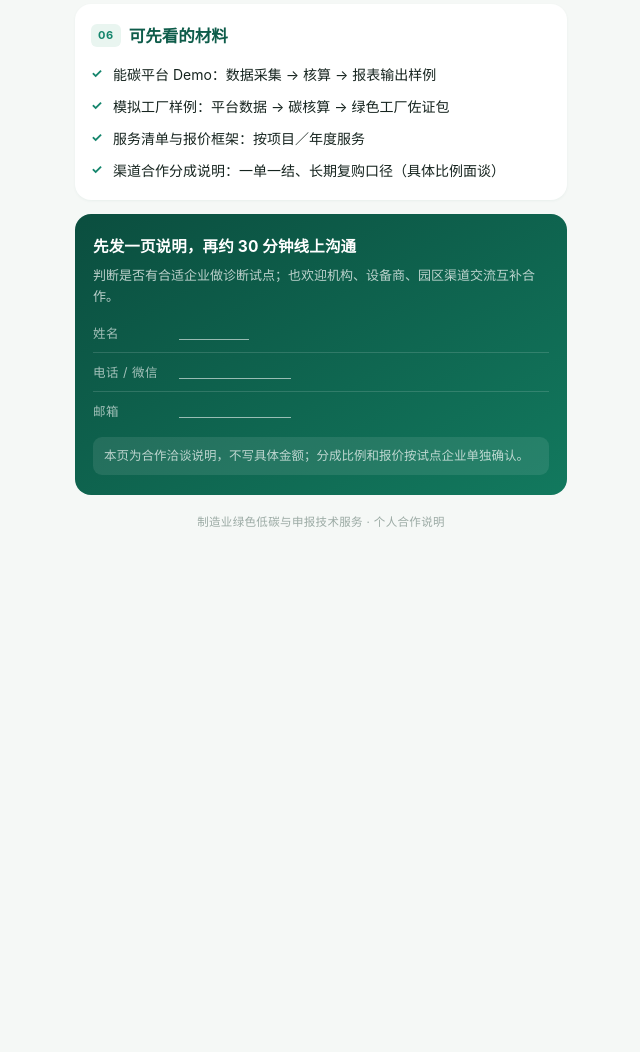
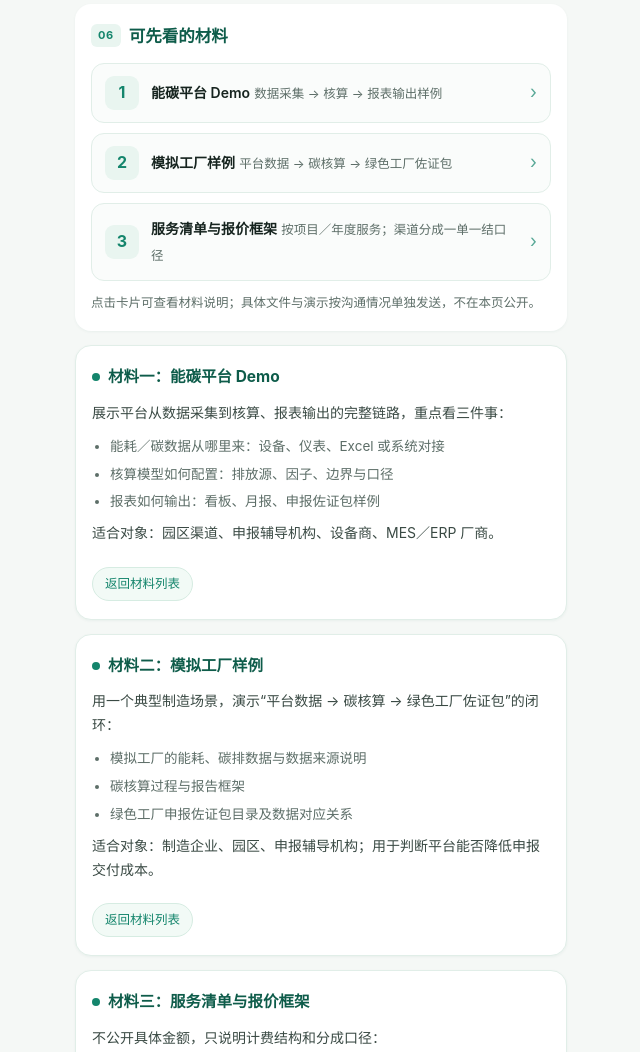
Before and after one commit to cuijinlong/product_home, a plain HTML site: page index.html in a window 1280 px wide. Shown: the part 2497-3549 px from the top of the page, without its empty margins (319-959 px from the left). Before the commit the page ends 3058 px from the top, so only its background shows below. Drawn offline with Linux system fonts and the light colour scheme.

Commit message:
Update index.html

```diff
--- a/index.html
+++ b/index.html
@@ -19,6 +19,7 @@
   }
   *{box-sizing:border-box;-webkit-tap-highlight-color:transparent}
   html,body{margin:0;padding:0}
+  html{scroll-behavior:smooth}
   body{
     font-family:-apple-system,BlinkMacSystemFont,"PingFang SC","Hiragino Sans GB","Microsoft YaHei",sans-serif;
     background:var(--bg);
@@ -187,17 +188,80 @@
   }
   .traits b{color:var(--green)}
 
-  .mats{list-style:none;margin:0;padding:0}
-  .mats li{
-    position:relative;padding-left:22px;margin-bottom:9px;
-    font-size:14px;line-height:1.65;
+  /* ===== 材料跳转卡片 ===== */
+  .mats-nav{
+    display:flex;flex-direction:column;gap:10px;
   }
-  .mats li:last-child{margin-bottom:0}
-  .mats li::before{
-    content:"✓";
-    position:absolute;left:0;top:0;
-    color:var(--green2);font-size:13px;font-weight:700;
+  .mat-link{
+    display:flex;align-items:center;gap:12px;
+    padding:12px 13px;
+    background:#FAFCFB;
+    border:1px solid #E1EEE8;
+    border-radius:13px;
+    color:inherit;
+    text-decoration:none;
+    transition:transform .15s ease, border-color .15s ease, background .15s ease;
   }
+  .mat-link:active{
+    transform:scale(.985);
+    background:#F1F8F5;
+    border-color:#BFE3D4;
+  }
+  .mat-icon{
+    flex:0 0 34px;height:34px;border-radius:9px;
+    background:var(--mint);color:var(--green2);
+    display:flex;align-items:center;justify-content:center;
+    font-size:16px;font-weight:700;
+  }
+  .mat-text{flex:1;min-width:0}
+  .mat-title{
+    font-size:14px;font-weight:600;color:#16241F;line-height:1.45;
+  }
+  .mat-sub{
+    font-size:12.5px;color:var(--muted);line-height:1.55;margin-top:2px;
+  }
+  .mat-arrow{
+    flex:0 0 auto;color:var(--green2);font-size:18px;opacity:.7;
+  }
+  .mats-note{
+    margin-top:12px;font-size:12.5px;color:var(--muted);line-height:1.65;
+  }
+
+  /* ===== 锚点详情区 ===== */
+  .detail{
+    margin:0 14px 14px;
+    background:var(--card);
+    border-radius:var(--r);
+    padding:18px 16px;
+    box-shadow:0 1px 3px rgba(14,92,74,.055);
+    border:1px solid #E1EEE8;
+    scroll-margin-top:16px;
+  }
+  .detail h3{
+    display:flex;align-items:center;gap:8px;
+    font-size:15.5px;font-weight:700;color:var(--green);
+    margin:0 0 10px;
+  }
+  .detail h3 .dot{
+    width:8px;height:8px;border-radius:50%;background:var(--green2);
+    flex:0 0 auto;
+  }
+  .detail p{font-size:14px;color:#3A4A44;line-height:1.7}
+  .detail ul{
+    margin:8px 0 0;padding-left:18px;
+    font-size:13.5px;color:var(--muted);line-height:1.7;
+  }
+  .detail ul li{margin-bottom:5px}
+  .detail ul li:last-child{margin-bottom:0}
+  .back-top{
+    display:inline-block;margin-top:12px;
+    font-size:12.5px;color:var(--green2);
+    text-decoration:none;
+    border:1px solid #D6ECE2;
+    background:#F2FAF6;
+    padding:5px 12px;border-radius:20px;
+  }
+  .back-top:active{background:#E9F5F0}
 
   .cta{
     margin:0 14px;
@@ -236,7 +300,7 @@
 </style>
 </head>
 <body>
-<div class="page">
+<div class="page" id="top">
 
   <header class="hero">
     <span class="tag">个人技术服务 · 合作说明</span>
@@ -352,15 +416,80 @@
     </ol>
   </section>
 
-  <section>
+  <!-- ===== 06 可先看的材料（跳转卡片） ===== -->
+  <section id="materials">
     <h2><span class="num">06</span>可先看的材料</h2>
-    <ul class="mats">
-      <li>能碳平台 Demo：数据采集 → 核算 → 报表输出样例</li>
-      <li>模拟工厂样例：平台数据 → 碳核算 → 绿色工厂佐证包</li>
-      <li>服务清单与报价框架：按项目／年度服务</li>
-      <li>渠道合作分成说明：一单一结、长期复购口径（具体比例面谈）</li>
+    <div class="mats-nav">
+
+      <a class="mat-link" href="#demo-platform">
+        <span class="mat-icon">1</span>
+        <span class="mat-text">
+          <span class="mat-title">能碳平台 Demo</span>
+          <span class="mat-sub">数据采集 → 核算 → 报表输出样例</span>
+        </span>
+        <span class="mat-arrow">›</span>
+      </a>
+
+      <a class="mat-link" href="#demo-factory">
+        <span class="mat-icon">2</span>
+        <span class="mat-text">
+          <span class="mat-title">模拟工厂样例</span>
+          <span class="mat-sub">平台数据 → 碳核算 → 绿色工厂佐证包</span>
+        </span>
+        <span class="mat-arrow">›</span>
+      </a>
+
+      <a class="mat-link" href="#demo-quote">
+        <span class="mat-icon">3</span>
+        <span class="mat-text">
+          <span class="mat-title">服务清单与报价框架</span>
+          <span class="mat-sub">按项目／年度服务；渠道分成一单一结口径</span>
+        </span>
+        <span class="mat-arrow">›</span>
+      </a>
+
+    </div>
+    <p class="mats-note">点击卡片可查看材料说明；具体文件与演示按沟通情况单独发送，不在本页公开。</p>
+  </section>
+
+  <!-- ===== 材料详情锚点区 ===== -->
+  <div class="detail" id="demo-platform">
+    <h3><span class="dot"></span>材料一：能碳平台 Demo</h3>
+    <p>展示平台从数据采集到核算、报表输出的完整链路，重点看三件事：</p>
+    <ul>
+      <li>能耗／碳数据从哪里来：设备、仪表、Excel 或系统对接</li>
+      <li>核算模型如何配置：排放源、因子、边界与口径</li>
+      <li>报表如何输出：看板、月报、申报佐证包样例</li>
     </ul>
-  </section>
+    <p style="margin-top:8px">适合对象：园区渠道、申报辅导机构、设备商、MES／ERP 厂商。</p>
+    <a class="back-top" href="#materials">返回材料列表</a>
+  </div>
+
+  <div class="detail" id="demo-factory">
+    <h3><span class="dot"></span>材料二：模拟工厂样例</h3>
+    <p>用一个典型制造场景，演示“平台数据 → 碳核算 → 绿色工厂佐证包”的闭环：</p>
+    <ul>
+      <li>模拟工厂的能耗、碳排数据与数据来源说明</li>
+      <li>碳核算过程与报告框架</li>
+      <li>绿色工厂申报佐证包目录及数据对应关系</li>
+    </ul>
+    <p style="margin-top:8px">适合对象：制造企业、园区、申报辅导机构；用于判断平台能否降低申报交付成本。</p>
+    <a class="back-top" href="#materials">返回材料列表</a>
+  </div>
+
+  <div class="detail" id="demo-quote">
+    <h3><span class="dot"></span>材料三：服务清单与报价框架</h3>
+    <p>不公开具体金额，只说明计费结构和分成口径：</p>
+    <ul>
+      <li>诊断试点：固定小包或成本价</li>
+      <li>平台部署：按模块／点位／对接系统</li>
+      <li>申报辅导：按批次／企业规模</li>
+      <li>碳核算、LCA／EPD／ESG：按报告类型与深度</li>
+      <li>年度运维：按年／平台账号数</li>
+      <li>渠道分成：按项目回款一单一结，具体比例面谈</li>
+    </ul>
+    <a class="back-top" href="#materials">返回材料列表</a>
+  </div>
 
   <div class="cta">
     <h3>先发一页说明，再约 30 分钟线上沟通</h3>
```
